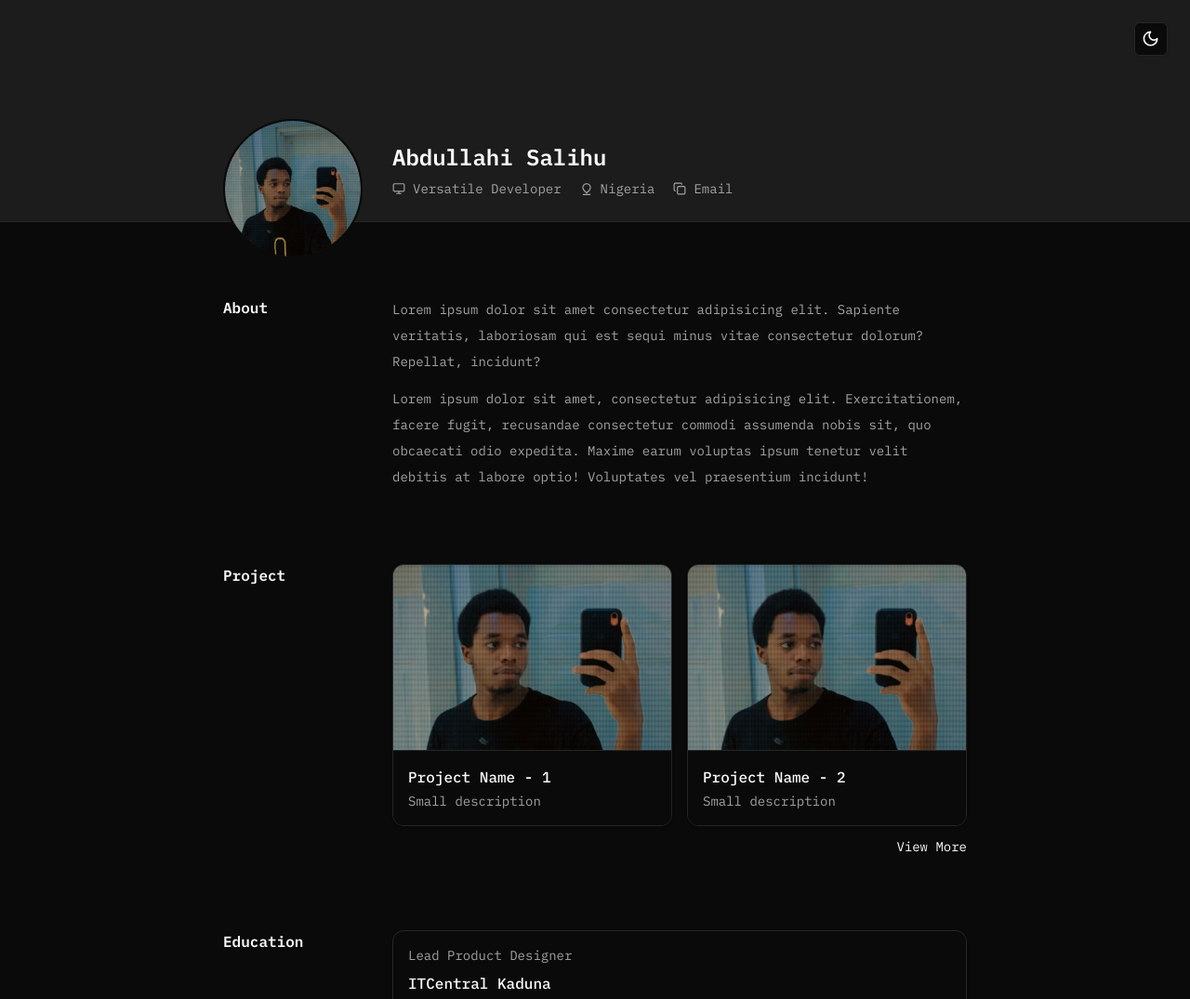
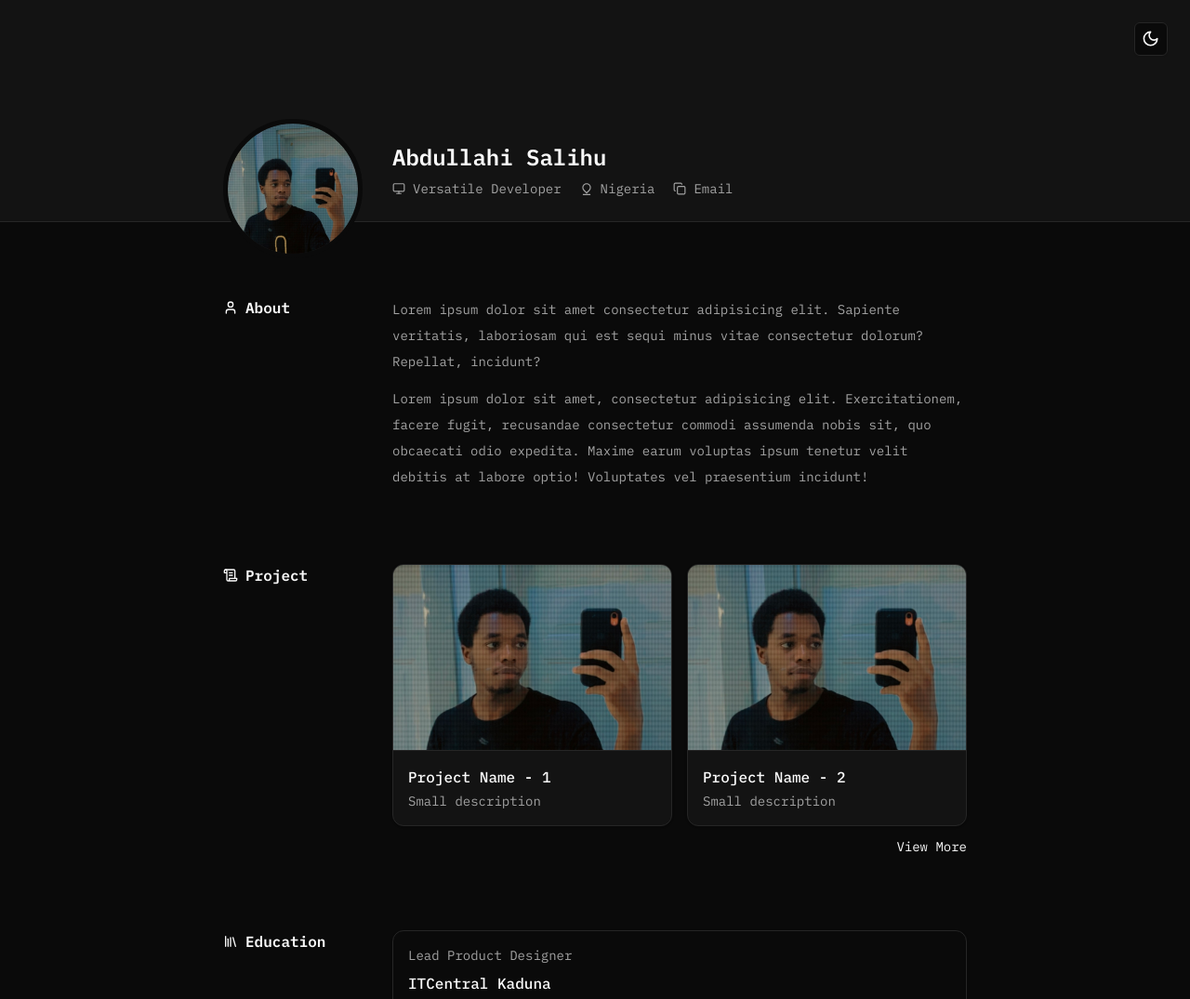
Before and after one commit to WebSculptor/portfolio-3.0, a Next.js app: page / in a window 1280 px wide. Shown: the top 1075 px of the page at 93% size. Built offline with nearby package versions, Linux system fonts and the light colour scheme.

Commit message:
Backend left

```diff
--- a/app/(home)/page.tsx
+++ b/app/(home)/page.tsx
@@ -12,7 +12,7 @@ export default function Home() {
       <AboutSection />
       <ProjectSection />
       <BackgroundSection type="ed" list={20} />
-      <BackgroundSection type="ex" list={20} />
+      <BackgroundSection type="ex" list={1} />
       <ContactSection />
 
       <Footer />
--- a/components/shared/Banner.tsx
+++ b/components/shared/Banner.tsx
@@ -7,12 +7,12 @@ import { ModeToggle } from "./ModeToggle";
 
 export default function Banner() {
   return (
-    <div className="w-full lg:h-[239px] py-10 lg:py-0 border-b bg-secondary flex flex-col lg:justify-end relative">
+    <div className="w-full lg:h-[239px] py-10 lg:py-0 border-b bg-secondary/80 dark:bg-secondary/50 flex flex-col lg:justify-end relative">
       <div className="absolute top-6 right-6">
         <ModeToggle />
       </div>
-      <MaxContainer className="flex items-center flex-col lg:flex-row gap-8">
-        <div className="bg-secondary w-[150px] h-[150px] rounded-full overflow-hidden lg:-mb-10 border-2 border-background group">
+      <MaxContainer className="flex items-center flex-col lg:flex-row gap-4 lg:gap-8">
+        <div className="bg-secondary w-[150px] h-[150px] rounded-full overflow-hidden lg:-mb-10 border-[5px] border-background group">
           <Image
             src="/me.jpg"
             alt="Abdullahi Salihu"
@@ -23,7 +23,7 @@ export default function Banner() {
           />
         </div>
 
-        <div className="flex flex-col items-center lg:items-start gap-4 lg:gap-2 flex-1">
+        <div className="flex flex-col items-center lg:items-start gap-2 flex-1">
           <h1 className="text-2xl font-semibold">Abdullahi Salihu</h1>
 
           <div className="flex items-center justify-center gap-x-5 gap-y-2 flex-wrap">
--- a/components/shared/Footer.tsx
+++ b/components/shared/Footer.tsx
@@ -1,10 +1,30 @@
 import React from "react";
 import MaxContainer from "./MaxContainer";
+import { Clock } from "lucide-react";
+import TimeFormat from "./TimeFormat";
 
 export default function Footer() {
   return (
-    <footer className="mt-20 py-10 border-t bg-secondary/50">
-      <MaxContainer>Footer</MaxContainer>
+    <footer className="mt-20 py-8 lg:py-16 border-t bg-secondary/50">
+      <MaxContainer className="flex flex-col lg:flex-row items-start gap-4 lg:gap-8">
+        <div className="w-[150px] lg:sticky lg:top-10">
+          <p className="text-base font-semibold flex items-center">
+            <Clock className="w-4 h-4 mr-2" />
+            My Time
+          </p>
+        </div>
+
+        <div className="flex flex-col gap-2 flex-1">
+          <TimeFormat />
+
+          <div className="mt-2 flex items-center justify-between gap-2 lg:gap-10 flex-wrap">
+            <p className="text-sm text-muted-foreground">
+              &copy; Copyright | All Rights Reserver
+            </p>
+            <p className="text-sm text-muted-foreground">Made by Abdullahi</p>
+          </div>
+        </div>
+      </MaxContainer>
     </footer>
   );
 }
--- /dev/null
+++ b/components/shared/TimeFormat.tsx
@@ -0,0 +1,38 @@
+"use client";
+
+import React, { useState, useEffect } from "react";
+import { cn } from "@/lib/utils";
+import { Teko } from "next/font/google";
+
+const shareTechMono = Teko({
+  subsets: ["latin"],
+  weight: "500",
+});
+
+export default function TimeFormat() {
+  const [time, setTime] = useState(getCurrentTime());
+
+  function getCurrentTime() {
+    const date = new Date();
+    let hours = date.getHours();
+    const minutes = ("0" + date.getMinutes()).slice(-2);
+    const amOrPm = hours >= 12 ? "PM" : "AM";
+    hours = hours % 12 || 12;
+    const formattedTime = `${("0" + hours).slice(-2)}:${minutes} ${amOrPm}`;
+    return formattedTime;
+  }
+
+  useEffect(() => {
+    const intervalId = setInterval(() => {
+      setTime(getCurrentTime());
+    }, 100);
+
+    return () => clearInterval(intervalId);
+  }, []);
+
+  return (
+    <h1 className={cn("text-5xl font-bold", shareTechMono.className)}>
+      {time}
+    </h1>
+  );
+}
--- a/components/shared/cards/DetailsCard.tsx
+++ b/components/shared/cards/DetailsCard.tsx
@@ -1,6 +1,6 @@
 export default function DetailsCard() {
   return (
-    <div className="flex flex-col gap-2 bg-background p-4 border rounded-xl shadow sticky top-10">
+    <div className="flex flex-col gap-2 bg-secondary/80 dark:bg-background p-4 border rounded-xl shadow sticky top-10">
       <p className="text-sm text-muted-foreground">Lead Product Designer</p>
       <p className="text-base font-medium">ITCentral Kaduna</p>
       <p className="text-xs font-normal text-muted-foreground">2016-2020</p>
--- a/components/shared/cards/ProjectCard.tsx
+++ b/components/shared/cards/ProjectCard.tsx
@@ -6,8 +6,8 @@ export default function ProjectCard({ id }: { id: number }) {
   return (
     <Link
       href={`/projects/${id}`}
-      className="border rounded-xl overflow-hidden shadow">
-      <div className="aspect-[1.5] bg-secondary/50 overflow-hidden group">
+      className="border rounded-xl overflow-hidden shadow bg-secondary/80 dark:bg-secondary/50">
+      <div className="aspect-[1.5] overflow-hidden group">
         <Image
           src="/me.jpg"
           alt="Abdullahi Salihu"
@@ -17,7 +17,7 @@ export default function ProjectCard({ id }: { id: number }) {
           className="object-cover object-center h-full w-full group-hover:scale-110 transition"
         />
       </div>
-      <div className="gap-1 flex flex-col p-4 border-t bg-background">
+      <div className="gap-1 flex flex-col p-4 border-t">
         <h2 className="text-foreground font-medium">Project Name - {id}</h2>
         <p className="text-sm text-muted-foreground">Small description</p>
       </div>
--- a/components/shared/sections/AboutSection.tsx
+++ b/components/shared/sections/AboutSection.tsx
@@ -1,11 +1,14 @@
 import React from "react";
 import MaxContainer from "../MaxContainer";
+import { User } from "lucide-react";
 
 export default function AboutSection() {
   return (
     <MaxContainer className="flex flex-col lg:flex-row items-start gap-4 lg:gap-8 pt-20">
       <div className="w-[150px] lg:sticky lg:top-10">
-        <p className="text-base font-semibold">About</p>
+        <p className="text-base font-semibold flex items-center">
+          <User className="w-4 h-4 mr-2" /> About
+        </p>
       </div>
 
       <div className="flex flex-col gap-3 flex-1">
--- a/components/shared/sections/BackgroundSection.tsx
+++ b/components/shared/sections/BackgroundSection.tsx
@@ -1,6 +1,7 @@
 import React from "react";
 import MaxContainer from "../MaxContainer";
 import DetailsCard from "../cards/DetailsCard";
+import { Briefcase, Library } from "lucide-react";
 
 interface BackgroundSectionProps {
   type: "ed" | "ex";
@@ -14,7 +15,13 @@ export default function BackgroundSection({
   return (
     <MaxContainer className="flex flex-col lg:flex-row items-start gap-4 lg:gap-8 pt-20">
       <div className="w-[150px] lg:sticky lg:top-10">
-        <p className="text-base font-semibold">
+        <p className="text-base font-semibold flex items-center">
+          {type == "ex" ? (
+            <Briefcase className="w-4 h-4 mr-2" />
+          ) : (
+            <Library className="w-4 h-4 mr-2" />
+          )}
+
           {type == "ex" ? "Experience" : "Education"}
         </p>
       </div>
--- a/components/shared/sections/ContactSection.tsx
+++ b/components/shared/sections/ContactSection.tsx
@@ -1,11 +1,15 @@
 import React from "react";
 import MaxContainer from "../MaxContainer";
+import { PhoneCall } from "lucide-react";
 
 export default function ContactSection() {
   return (
     <MaxContainer className="flex flex-col lg:flex-row items-start gap-4 lg:gap-8 pt-20">
       <div className="w-[150px] lg:sticky lg:top-10">
-        <p className="text-base font-semibold">Contact</p>
+        <p className="text-base font-semibold flex items-center">
+          <PhoneCall className="w-4 h-4 mr-2" />
+          Contact
+        </p>
       </div>
 
       <div className="flex flex-col gap-2 flex-1">
--- a/components/shared/sections/ProjectSection.tsx
+++ b/components/shared/sections/ProjectSection.tsx
@@ -2,12 +2,16 @@ import React from "react";
 import MaxContainer from "../MaxContainer";
 import ProjectCard from "../cards/ProjectCard";
 import Link from "next/link";
+import { ScrollText } from "lucide-react";
 
 export default function ProjectSection() {
   return (
     <MaxContainer className="flex flex-col lg:flex-row items-start gap-4 lg:gap-8 pt-20">
       <div className="w-[150px] lg:sticky lg:top-10">
-        <p className="text-base font-semibold">Project</p>
+        <p className="text-base font-semibold flex items-center">
+          <ScrollText className="w-4 h-4 mr-2" />
+          Project
+        </p>
       </div>
 
       <div className="flex-1 flex flex-col gap-3 w-full">
```
